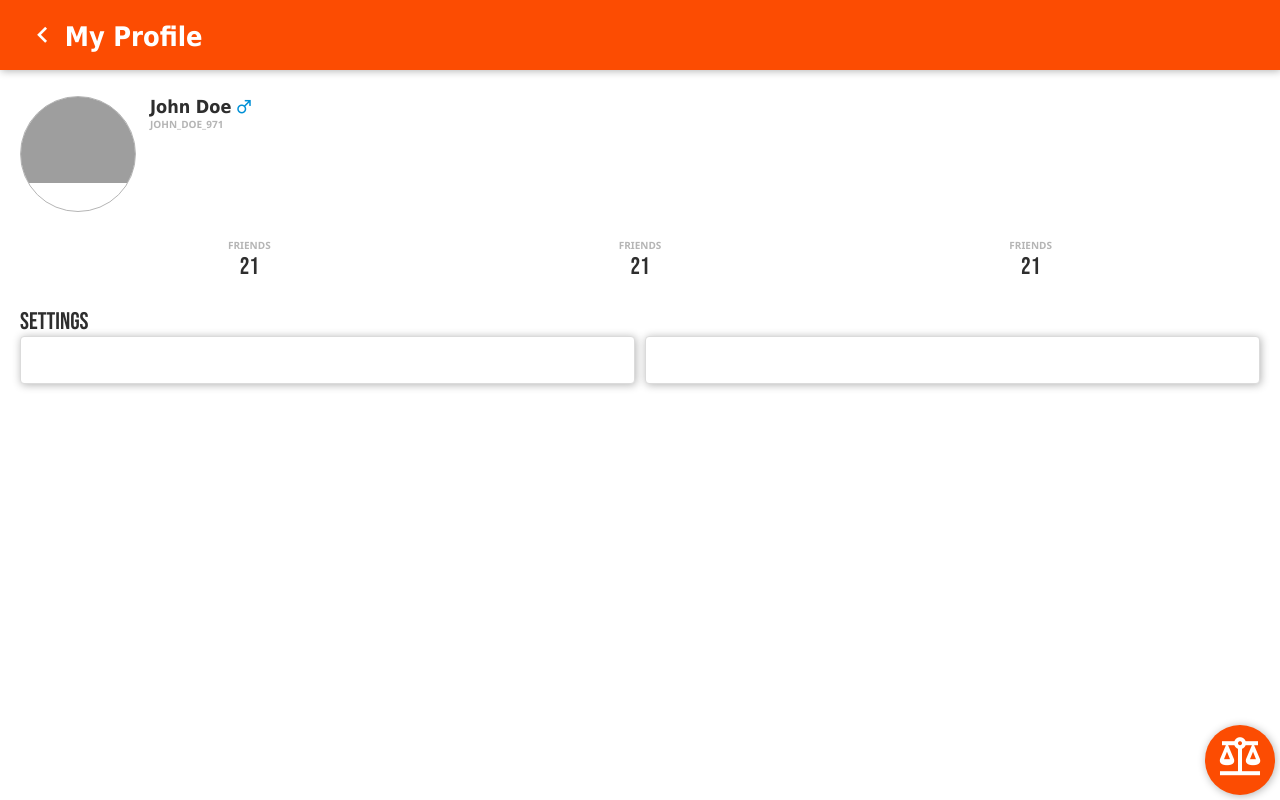
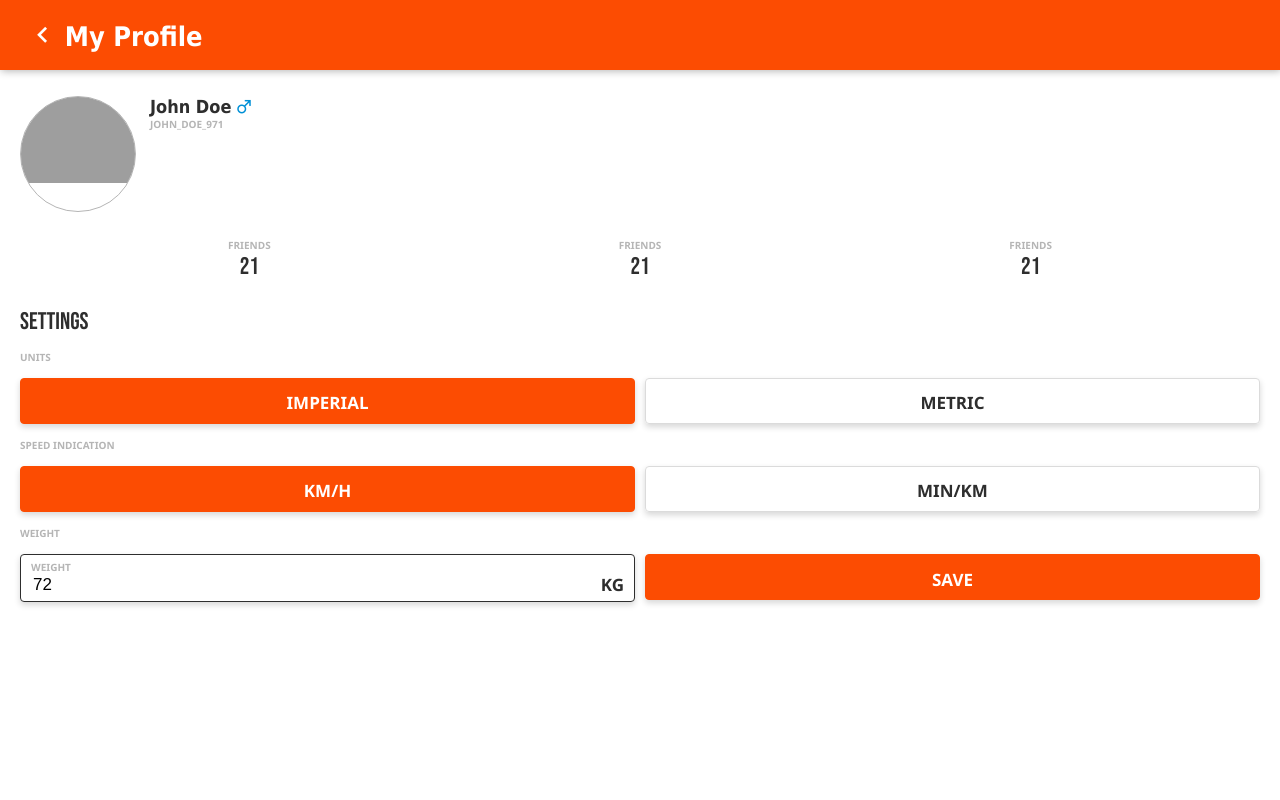
Before and after one commit to lfaoanl/frontend-strava-activities, a React (Create React App) app: page / in a window 1280 px wide. Both pictures are taken after a click on the element 1236 px from the left and 29 px from the top of the page. Built offline with nearby package versions, Linux system fonts and the light colour scheme; grey boxes are pictures that could not be loaded.

Commit message:
Finished Profile.jsx layout

```diff
--- a/src/App.jsx
+++ b/src/App.jsx
@@ -22,7 +22,7 @@ class App extends React.Component {
     const state = {
       view,
       showButton: {
-        compare: view !== 'compare',
+        compare: view !== 'compare' && view !== 'profile',
         profile: view !== 'profile',
         overview: view !== 'overview',
       },
--- a/src/assets/css/button-compare.scss
+++ b/src/assets/css/button-compare.scss
@@ -1,7 +1,7 @@
 @import 'common';
 
 .button-compare {
-  position: absolute;
+  position: fixed;
   border-radius: 50%;
   width: 70px;
   height: 70px;
--- a/src/assets/css/button-radio.scss
+++ b/src/assets/css/button-radio.scss
@@ -1,4 +1,16 @@
 @import 'common';
+
+@mixin button-active {
+  border-color: $orange;
+  background: $orange;
+  color: $white;
+}
+
+@mixin button-basic {
+  border-color: #DBDBDB;
+  background: $white;
+  color: $black;
+}
 
 .button-group {
   display: grid;
@@ -11,26 +23,31 @@ input[type=radio] {
   display: none;
 
   &:checked + .button {
-        border-color: $orange;
-        background: $orange;
+    @include button-active();
   }
 }
 
 .button {
-    background: $white;
   border: 1px solid #DBDBDB;
-    color: $black;
   font-family: 'Segoe UI', 'Open Sans', sans-serif;
   font-size: 17px;
   font-weight: bold;
   text-transform: uppercase;
   border-radius: 4px;
-    box-shadow: $shadow;
+  box-shadow: $shadow-small;
   width: 100%;
-    height: 48px;
+  height: 46px;
 
-    &.active {
-        border-color: $orange;
-        background: $orange;
+  text-align: center;
+  line-height: 48px;
+
+  &:not(.radio) {
+    &:not(.primary), &.primary:active {
+      @include button-basic();
+    }
+
+    &.primary, &:active:not(.primary) {
+      @include button-active();
     }
   }
+}
--- a/src/assets/css/common.scss
+++ b/src/assets/css/common.scss
@@ -3,4 +3,5 @@ $gray: #b5b5b5;
 $white: white;
 $orange: #fc4c02;
 $shadow: rgba(0, 0, 0, 0.3) 1px 1px 8px;
+$shadow-small: rgba(0, 0, 0, 0.16) 0 3px 6px;
 $radius: 4px;
--- a/src/assets/css/index.scss
+++ b/src/assets/css/index.scss
@@ -28,6 +28,10 @@ section {
 
 .m-0 {
   margin: 0;
+}
+
+.m-14 {
+  margin-top: 14px;
 }
 
 h1, h2 { /* Titles (h1 is white) */
--- a/src/assets/css/input.scss
+++ b/src/assets/css/input.scss
@@ -4,7 +4,7 @@
   height: 48px;
   border: 1px solid $black;
   border-radius: $radius;
-  box-shadow: $shadow;
+  box-shadow: $shadow-small;
   overflow: hidden;
   padding-bottom: 5px;
   padding-left: 10px;
@@ -21,6 +21,9 @@
     font-size: 17px;
     border: none;
     background: white;
+    width: 100%;
+    padding-right: 48px;
+    bottom: 5px;
 
     &:not([type=date]) {
     }
@@ -50,10 +53,10 @@
     font-weight: bold;
     position: absolute;
     right: 10px;
+    bottom: 5px;
 
     .icon {
       position: relative;
-      top: -16px;
       right: -12px;
     }
   }
--- /dev/null
+++ b/src/components/inputs/ButtonInput.jsx
@@ -0,0 +1,28 @@
+import React, { Component } from 'react';
+import PropTypes from 'prop-types';
+import '../../assets/css/button-radio.scss';
+
+class ButtonInput extends Component {
+  static get propTypes() {
+    return {
+      primary: PropTypes.bool,
+    };
+  }
+
+  static get defaultProps() {
+    return {
+      primary: false,
+    };
+  }
+
+  render() {
+    const { primary } = this.props;
+    return (
+      <button className={`button ${primary && 'primary'}`} type="button" onClick={this.handleClick}>
+        SAVE
+      </button>
+    );
+  }
+}
+
+export default ButtonInput;
--- a/src/components/inputs/RadioInput.jsx
+++ b/src/components/inputs/RadioInput.jsx
@@ -1,27 +1,53 @@
 import React, { Component } from 'react';
+import PropTypes from 'prop-types';
 import '../../assets/css/button-radio.scss';
 
 class RadioInput extends Component {
+  static get propTypes() {
+    return {
+      name: PropTypes.string.isRequired,
+      label: PropTypes.string.isRequired,
+      options: PropTypes.objectOf(PropTypes.string).isRequired,
+    };
+  }
+
   constructor(props) {
     super(props);
     this.state = {
-      name: `radio-${Math.floor(Math.random() * 1000)}`,
+      value: this.getValue(),
     };
+
+    this.handleChange = this.handleChange.bind(this);
+  }
+
+  handleChange(event) {
+    this.setState({ value: event.target.value });
+  }
+
+  getValue() {
+    const { options } = this.props;
+    // TODO fetch current value from localstorage
+    return Object.keys(options)[0];
   }
 
   render() {
-    const { name } = this.state;
+    const { value } = this.state;
+    const { name, label, options } = this.props;
+    const keys = Object.keys(options);
     return (
+      <>
+        <h4 className="m-14">{label}</h4>
         <div className="button-group">
           <label>
-          <input name={name} type="radio" />
-          <div className="button" />
+            <input name={name} type="radio" value={keys[0]} checked={value === keys[0]} onChange={this.handleChange} />
+            <div className="button radio">{options[keys[0]]}</div>
           </label>
           <label>
-          <input name={name} type="radio" />
-          <div className="button" />
+            <input name={name} type="radio" value={keys[1]} checked={value === keys[1]} onChange={this.handleChange} />
+            <div className="button radio">{options[keys[1]]}</div>
           </label>
         </div>
+      </>
     );
   }
 }
--- a/src/components/inputs/WeightInput.jsx
+++ b/src/components/inputs/WeightInput.jsx
@@ -1,13 +1,34 @@
 import React, { Component } from 'react';
+import PropTypes from 'prop-types';
 import '../../assets/css/input.scss';
 
 class WeightInput extends Component {
+  static get propTypes() {
+    return {
+      value: PropTypes.string.isRequired,
+    };
+  }
+
+  constructor(props) {
+    super(props);
+    this.state = {
+      _value: props.value,
+    };
+
+    this.handleInput = this.handleInput.bind(this);
+  }
+
+  handleInput(event) {
+    this.setState({ _value: event.target.value });
+  }
+
   render() {
+    const { _value } = this.state;
     return (
       <div className="input">
-        <label htmlFor="weight-input">
+        <label>
           <span className="label">weight</span>
-          <input type="number" id="weight-input" />
+          <input type="number" pattern="[0-9]*" value={_value} onInput={this.handleInput} />
           <span className="right">KG</span>
         </label>
 
--- a/src/views/Profile.jsx
+++ b/src/views/Profile.jsx
@@ -4,9 +4,28 @@ import ProfilePicture from '../components/ProfilePicture';
 import Icon from '../components/Icon';
 import Statistic from '../components/Statistic';
 import RadioInput from '../components/inputs/RadioInput';
+import WeightInput from '../components/inputs/WeightInput';
+import ButtonInput from '../components/inputs/ButtonInput';
 
 class Profile extends Component {
+  constructor(props) {
+    super(props);
+    this.state = {
+      options: {
+        units: {
+          imperial: 'Imperial',
+          metric: 'Metric',
+        },
+        speed: {
+          speed: 'km/h',
+          pace: 'min/km',
+        },
+      },
+    };
+  }
+
   render() {
+    const { options } = this.state;
     return (
       <main>
         <section className="profile-container">
@@ -28,8 +47,16 @@ class Profile extends Component {
 
         <section>
           <h3>settings</h3>
-          <RadioInput />
+          <RadioInput name="units" label="units" options={options.units} />
+          <RadioInput name="speed" label="speed indication" options={options.speed} />
+
+          <h4 className="m-14">Weight</h4>
+          <div className="button-group">
+            <WeightInput name="weight" label="weight" value="72" />
+            <ButtonInput primary />
+          </div>
         </section>
+
       </main>
     );
   }
```
Lines whose indentation alone changed are shown as unchanged.
